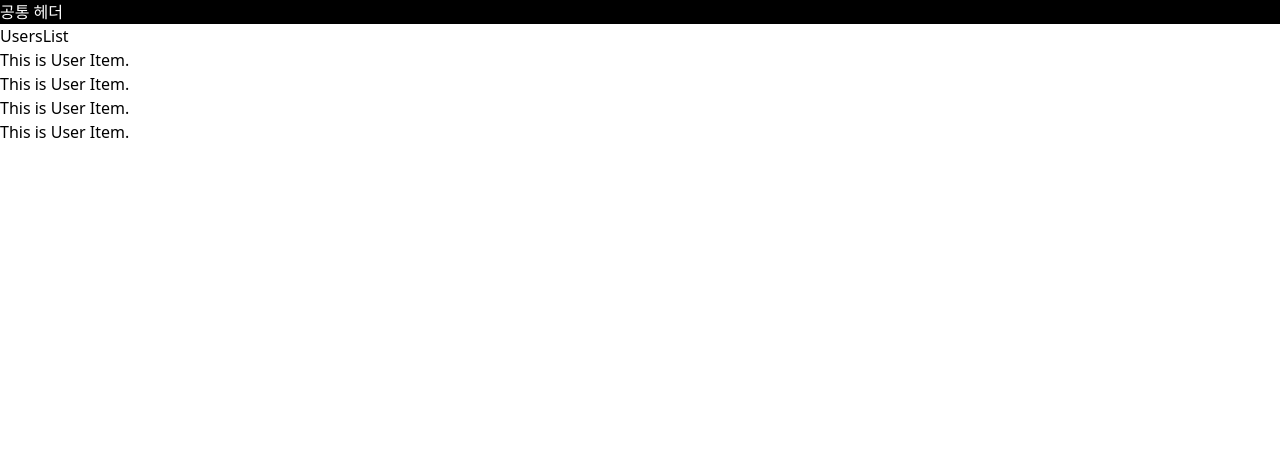
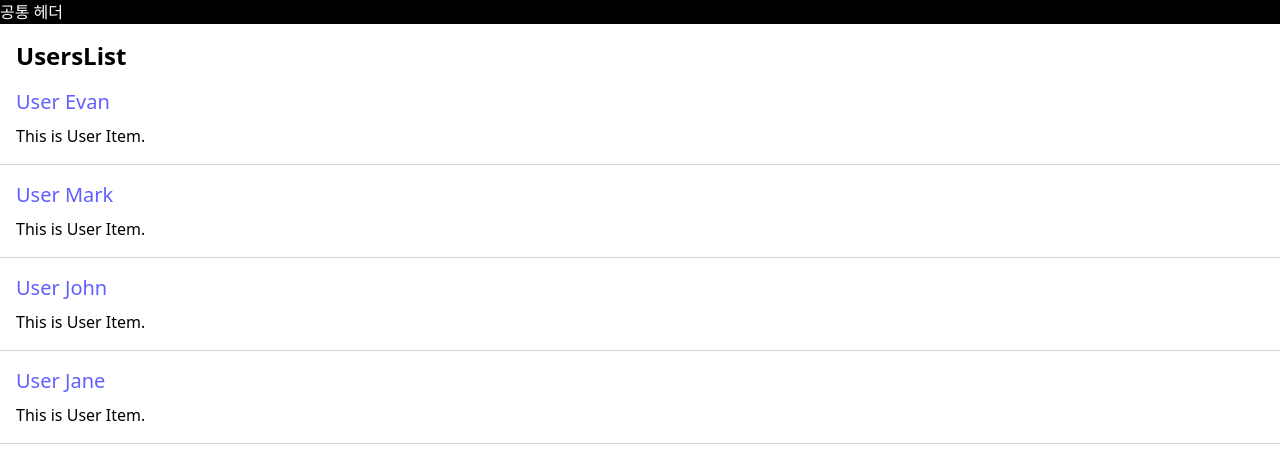
Before and after one commit to Earlssu/MERN_FS_Project, a React (Vite) app in the folder apps/client/: page /users in a window 1280 px wide. Shown: the top 460 px of the page. Built offline with nearby package versions, Linux system fonts and the light colour scheme.

Commit message:
[Style]Style setup for UsersList & UserItem

```diff
--- a/apps/client/src/features/users/components/UserItem.tsx
+++ b/apps/client/src/features/users/components/UserItem.tsx
@@ -1,5 +1,14 @@
-const UserItem = () => {
-  return <div>This is User Item.</div>;
+interface UserItemProps {
+  name: string;
+}
+
+const UserItem: React.FC<UserItemProps> = ({ name }) => {
+  return (
+    <div className={'border-b-1 border-gray-300 p-4'}>
+      <h3 className={'text-xl mb-2 text-indigo-500'}>User {name}</h3>
+      <div>This is User Item.</div>
+    </div>
+  );
 };
 
 export default UserItem;
--- a/apps/client/src/features/users/components/UsersList.tsx
+++ b/apps/client/src/features/users/components/UsersList.tsx
@@ -1,13 +1,25 @@
 import UserItem from '@/features/users/components/UserItem.tsx';
+import { UserType } from '@/features/users/types/types.ts';
 
-const UsersList = () => {
+interface UsersListProps {
+  users: UserType[];
+}
+
+const UsersList: React.FC<UsersListProps> = ({ users }) => {
   return (
-    <div>
-      <h2>UsersList</h2>
-      <UserItem />
-      <UserItem />
-      <UserItem />
-      <UserItem />
+    <div className={'flex flex-col gap-8'}>
+      {users.length == 0 ? (
+        <div>
+          <h3 className={'text-xl mb-2 '}>No Users Found.</h3>
+        </div>
+      ) : (
+        <div>
+          <h2 className={'text-2xl font-bold mt-4 mx-4'}>UsersList</h2>
+          {users.map((user) => {
+            return <UserItem key={user.id} name={user.name} />;
+          })}
+        </div>
+      )}
     </div>
   );
 };
--- a/apps/client/src/features/users/pages/UsersPage.tsx
+++ b/apps/client/src/features/users/pages/UsersPage.tsx
@@ -1,9 +1,30 @@
 import UsersList from '@/features/users/components/UsersList.tsx';
+import { UserType } from '@/features/users/types/types.ts';
+
+// TODO: Delete when data is fetched
+const dummy_users: UserType[] = [
+  {
+    id: '001',
+    name: 'Evan',
+  },
+  {
+    id: '002',
+    name: 'Mark',
+  },
+  {
+    id: '003',
+    name: 'John',
+  },
+  {
+    id: '004',
+    name: 'Jane',
+  },
+];
 
 const UsersPage = () => {
   return (
     <div>
-      <UsersList />
+      <UsersList users={dummy_users} />
     </div>
   );
 };
--- /dev/null
+++ b/apps/client/src/features/users/types/types.ts
@@ -0,0 +1,4 @@
+export type UserType = {
+  id: string;
+  name: string;
+};
```
